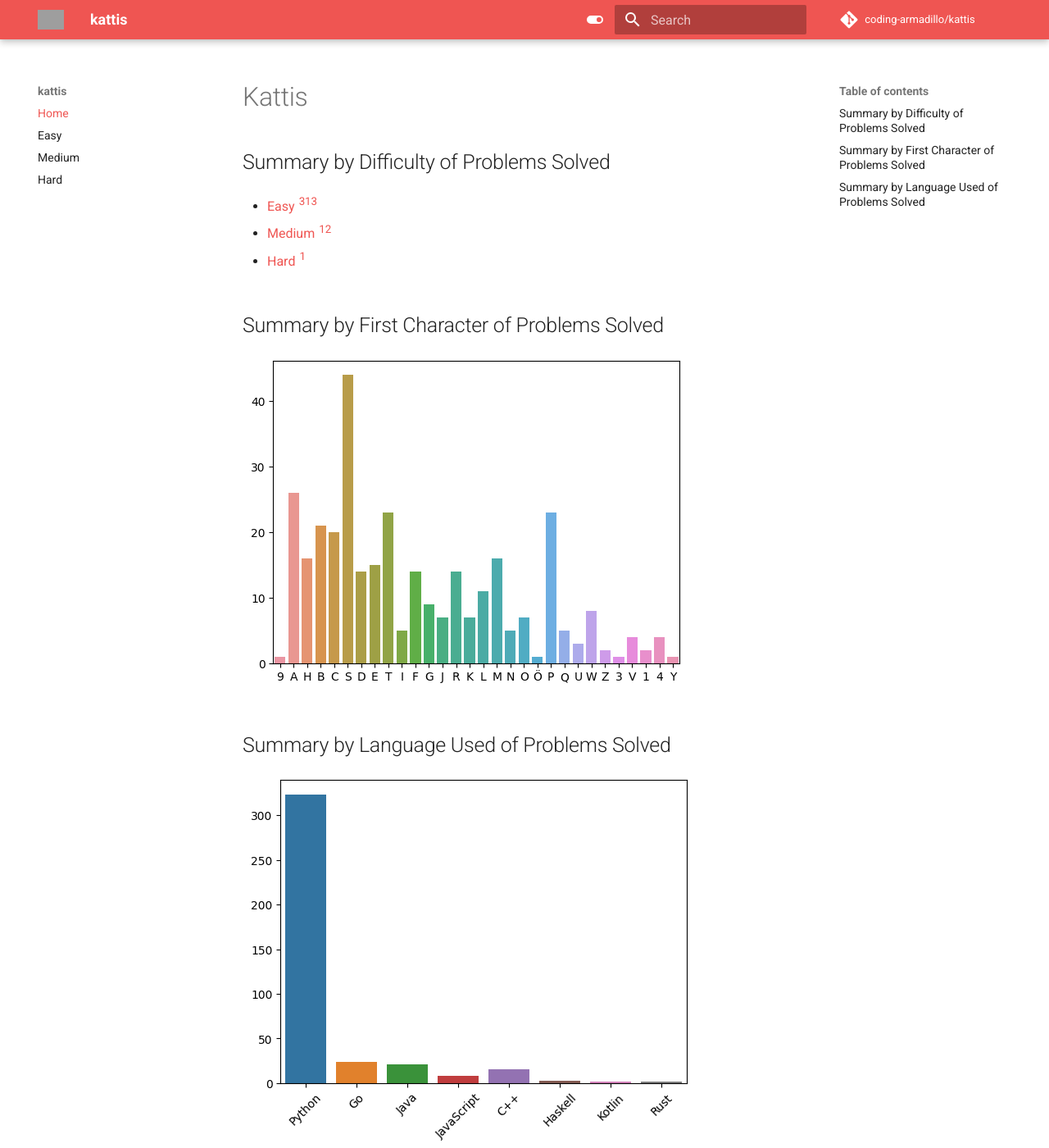
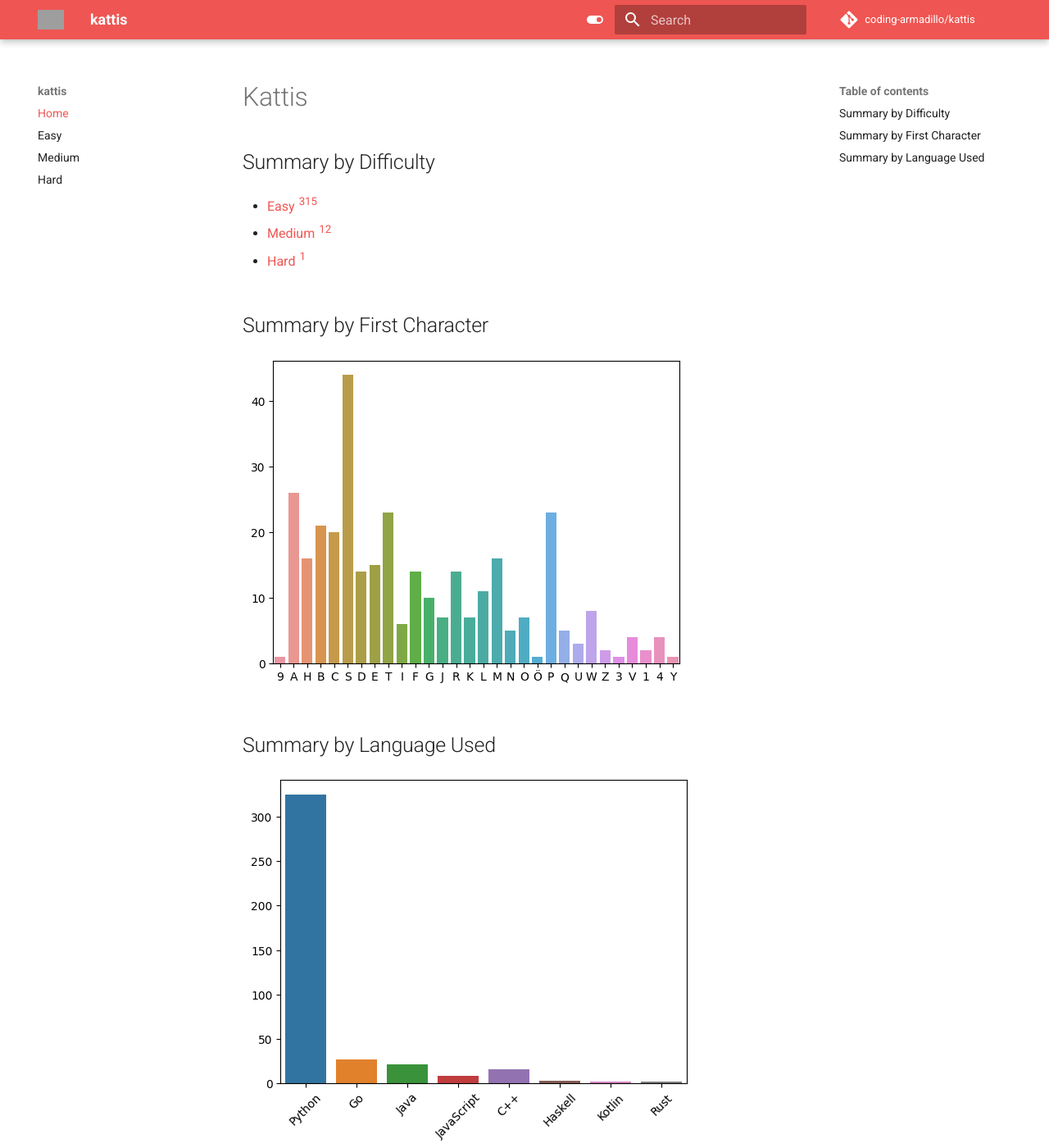
Before and after one commit to coding-armadillo/kattis, an MkDocs documentation site: the page built from docs/index.md, in a window 1280 px wide and 1400 px high. Shown: the whole window at 82% size. Built offline with MkDocs 1.6.1 and Material for MkDocs 9.7.7, drawn with Linux system fonts in a browser that asks for light colours; comment, search, counter and statistics services are not loaded; grey boxes are pictures that could not be loaded.

Commit message:
refresh docs

```diff
--- a/docs/index.md
+++ b/docs/index.md
@@ -1,18 +1,18 @@
 # Kattis
 
-## Summary by Difficulty of Problems Solved
+## Summary by Difficulty
 
-- [Easy ^313^](easy.md)
+- [Easy ^315^](easy.md)
 
 - [Medium ^12^](medium.md)
 
 - [Hard ^1^](hard.md)
 
-## Summary by First Character of Problems Solved
+## Summary by First Character
 
 ![summary-by-first-char](summary-by-first-char.png)
 
-## Summary by Language Used of Problems Solved
+## Summary by Language Used
 
 ![summary-by-language](summary-by-language.png)
 
```
Also changed, not shown: docs/easy.md (+41 -3 lines), docs/summary-by-first-char.png, docs/summary-by-language.png.
